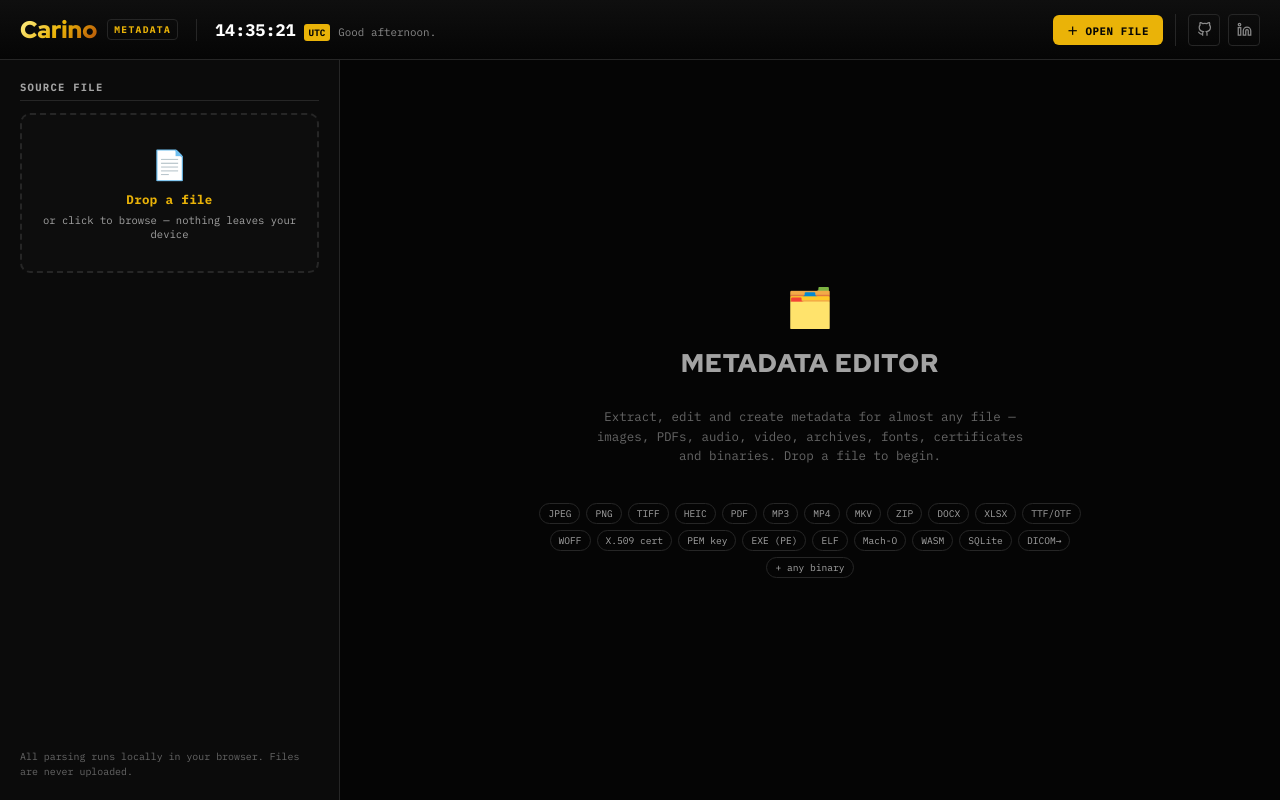
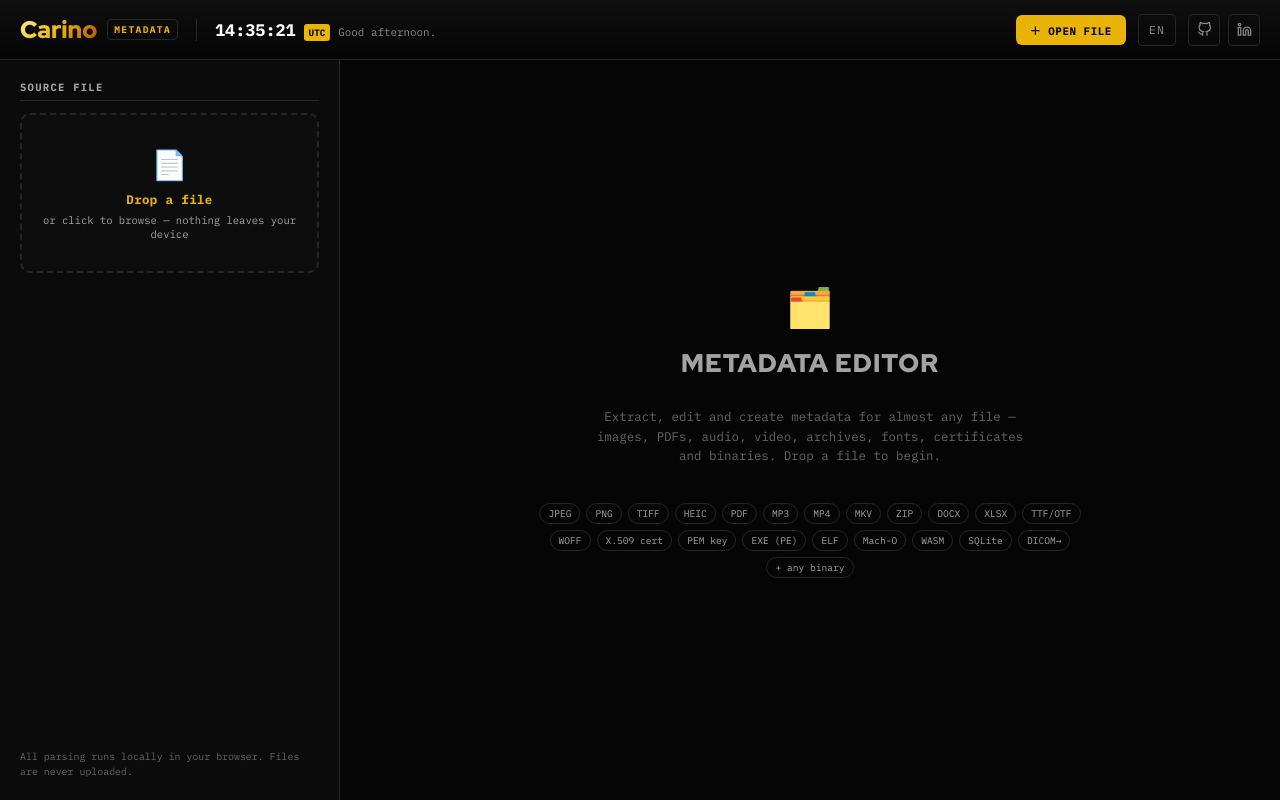
Before and after one commit to MiguelCarino/Metadata, a plain HTML site: page index.html in a window 1280 px wide. Drawn offline with Linux system fonts and the light colour scheme.

Commit message:
Add fleet language switcher (carino-lang.js)

```diff
--- /dev/null
+++ b/carino-lang.js
@@ -0,0 +1,203 @@
+/* ============================================================
+   carino-lang.js — fleet-wide language preference + switcher.
+   ------------------------------------------------------------
+   Drop this file into any Carino project and add it AFTER the
+   header exists (TV's native header) or after carino-navbar.js
+   (every other site):
+
+     <script src="carino-lang.js" defer></script>
+
+   It injects a compact language button (current code: EN / ES /
+   PT / 日本語 / RU) into the header's right cluster, left of the
+   Sys. Status control, with a dropdown of the five languages.
+
+   AUTOMATIC: the language resolves without any user action —
+     ?lang= in the URL  >  fleet-wide choice  >  browser language
+     >  English.
+   The fleet-wide choice is a cookie on .carino.systems, so one
+   pick on any subdomain applies to every site in the fleet
+   (subdomains do NOT share localStorage — the cookie is the only
+   thing that makes the preference travel). Off-domain (local
+   dev, forks) it falls back to per-site localStorage.
+
+   The file owns only the preference. Each app owns its own
+   dictionary and reacts via:
+     window.CarinoLang.current            // 'en' | 'es' | 'pt-BR' | 'ja' | 'ru'
+     window.CarinoLang.set(code)          // programmatic switch
+     window.addEventListener('carino:langchange', (e) => e.detail.lang)
+   An app with no dictionary simply stays English — the choice
+   still persists for the sites that do translate.
+
+   Self-contained: styles are inlined and scoped under #cnLangBtn /
+   #cnLangBox with hard-coded colours, so it is safe on light-themed
+   or Tailwind pages and needs no CDN.
+   ============================================================ */
+(function () {
+  'use strict';
+
+  var A = '#eab308', BG = '#0f0f0f', BORDER = '#262626', MUTED = '#8a8a8a', TEXT = '#fff';
+  var MONO = '"IBM Plex Mono",ui-monospace,SFMono-Regular,Menlo,monospace';
+
+  // [code, button label, native name]
+  var LANGS = [
+    ['en', 'EN', 'English'],
+    ['es', 'ES', 'Español'],
+    ['pt-BR', 'PT', 'Português'],
+    ['ja', '日本語', '日本語'],
+    ['ru', 'RU', 'Русский'],
+  ];
+
+  var CSS = ''
+    + '#cnLangBtn{display:flex;align-items:center;background:transparent;border:1px solid ' + BORDER + ';'
+    + 'color:' + MUTED + ';font-family:' + MONO + ';font-size:.72rem;text-transform:uppercase;letter-spacing:.1em;'
+    + 'padding:0 10px;height:32px;border-radius:4px;cursor:pointer;transition:.2s;white-space:nowrap;}'
+    + '#cnLangBtn:hover{border-color:' + A + ';color:' + A + ';background:rgba(234,179,8,.08);}'
+    + '#cnLangBox{position:fixed;top:56px;right:12px;width:180px;background:' + BG + ';'
+    + 'border:1px solid ' + BORDER + ';border-radius:8px;padding:6px;box-shadow:0 18px 40px rgba(0,0,0,.6);'
+    + 'opacity:0;visibility:hidden;transform:translateY(-8px);transition:.18s;z-index:400;}'
+    + '#cnLangBox.open{opacity:1;visibility:visible;transform:translateY(0);}'
+    + '#cnLangBox button{display:flex;justify-content:space-between;align-items:center;width:100%;'
+    + 'background:transparent;border:0;border-radius:5px;padding:7px 10px;cursor:pointer;text-align:left;'
+    + 'color:' + TEXT + ';font-size:.8rem;}'
+    + '#cnLangBox button:hover{background:rgba(234,179,8,.08);color:' + A + ';}'
+    + '#cnLangBox button .code{font-family:' + MONO + ';font-size:.62rem;letter-spacing:.1em;color:' + MUTED + ';}'
+    + '#cnLangBox button.active{color:' + A + ';}'
+    + '#cnLangBox button.active .code{color:' + A + ';}';
+
+  /* ---- resolution ---- */
+
+  function resolve(tag) {
+    if (!tag) return null;
+    var l = String(tag).toLowerCase();
+    if (l.indexOf('es') === 0) return 'es';
+    if (l.indexOf('pt') === 0) return 'pt-BR';
+    if (l.indexOf('ja') === 0) return 'ja';
+    if (l.indexOf('ru') === 0) return 'ru';
+    if (l.indexOf('en') === 0) return 'en';
+    return null;
+  }
+
+  var onFleet = /(^|\.)carino\.systems$/.test(location.hostname);
+
+  function readStored() {
+    if (onFleet) {
+      var m = document.cookie.match(/(?:^|;\s*)carino_lang=([^;]+)/);
+      return m ? resolve(decodeURIComponent(m[1])) : null;
+    }
+    try { return resolve(localStorage.getItem('carino_lang')); } catch (e) { return null; }
+  }
+
+  function store(code) {
+    if (onFleet) {
+      // The parent-domain cookie is what makes the choice fleet-wide.
+      document.cookie = 'carino_lang=' + encodeURIComponent(code)
+        + '; Domain=.carino.systems; Path=/; Max-Age=31536000; SameSite=Lax';
+    } else {
+      try { localStorage.setItem('carino_lang', code); } catch (e) { /* private mode */ }
+    }
+  }
+
+  var urlLang = resolve(new URLSearchParams(location.search).get('lang'));
+  if (urlLang) store(urlLang);
+  var current = urlLang || readStored() || resolve(navigator.language) || 'en';
+  document.documentElement.lang = current;
+
+  function set(code) {
+    code = resolve(code) || 'en';
+    if (code === current) return;
+    current = code;
+    store(code);
+    document.documentElement.lang = code;
+    var btn = document.getElementById('cnLangBtn');
+    if (btn) btn.textContent = label(code);
+    renderRows();
+    window.dispatchEvent(new CustomEvent('carino:langchange', { detail: { lang: code } }));
+  }
+
+  function label(code) {
+    for (var i = 0; i < LANGS.length; i++) if (LANGS[i][0] === code) return LANGS[i][1];
+    return 'EN';
+  }
+
+  window.CarinoLang = { get current() { return current; }, set: set, resolve: resolve };
+
+  /* ---- UI ---- */
+
+  function renderRows() {
+    var box = document.getElementById('cnLangBox');
+    if (!box) return;
+    box.innerHTML = '';
+    LANGS.forEach(function (l) {
+      var b = document.createElement('button');
+      b.type = 'button';
+      b.className = l[0] === current ? 'active' : '';
+      b.innerHTML = '<span>' + l[2] + '</span><span class="code">' + l[1] + '</span>';
+      b.addEventListener('click', function (e) {
+        e.stopPropagation();
+        set(l[0]);
+        box.classList.remove('open');
+      });
+      box.appendChild(b);
+    });
+  }
+
+  function build(right, beforeEl) {
+    if (document.getElementById('cnLangBtn')) return;
+
+    var style = document.createElement('style');
+    style.id = 'carino-lang-style';
+    style.textContent = CSS;
+    document.head.appendChild(style);
+
+    var btn = document.createElement('button');
+    btn.id = 'cnLangBtn';
+    btn.type = 'button';
+    btn.title = 'Language';
+    btn.setAttribute('aria-haspopup', 'true');
+    btn.textContent = label(current);
+
+    if (beforeEl) right.insertBefore(btn, beforeEl); else right.appendChild(btn);
+
+    var box = document.createElement('div');
+    box.id = 'cnLangBox';
+    document.body.appendChild(box);
+    renderRows();
+
+    btn.addEventListener('click', function (e) {
+      e.stopPropagation();
+      box.classList.toggle('open');
+    });
+    box.addEventListener('click', function (e) { e.stopPropagation(); });
+    document.addEventListener('click', function () { box.classList.remove('open'); });
+    document.addEventListener('keydown', function (e) {
+      if (e.key === 'Escape') box.classList.remove('open');
+    });
+  }
+
+  // Attach to whichever header exists: TV's native .header-right, or the
+  // injected navbar's .cn-right (carino-navbar.js). Sit LEFT of Sys. Status.
+  function tryAttach() {
+    var nav = document.getElementById('carinoNav');
+    if (nav) {
+      var right = nav.querySelector('.cn-right');
+      if (right) { build(right, document.getElementById('cnDiagBtn') || right.querySelector('.social-row')); return true; }
+    }
+    var hr = document.querySelector('.header-right');
+    if (hr) { build(hr, document.getElementById('diagToggle') || hr.querySelector('.social-row')); return true; }
+    return false;
+  }
+
+  function start() {
+    if (tryAttach()) return;
+    // The navbar self-injects on DOMContentLoaded; both scripts are deferred
+    // so order is not guaranteed — watch for it instead of assuming.
+    var obs = new MutationObserver(function () {
+      if (tryAttach()) obs.disconnect();
+    });
+    obs.observe(document.body, { childList: true, subtree: true });
+    setTimeout(function () { obs.disconnect(); }, 10000);
+  }
+
+  if (document.readyState === 'loading') document.addEventListener('DOMContentLoaded', start);
+  else start();
+})();
--- a/index.html
+++ b/index.html
@@ -993,5 +993,6 @@
     });
 </script>
 <script src="carino-navbar.js" data-app="Metadata" defer></script>
+<script src="carino-lang.js" defer></script>
 </body>
 </html>
```
